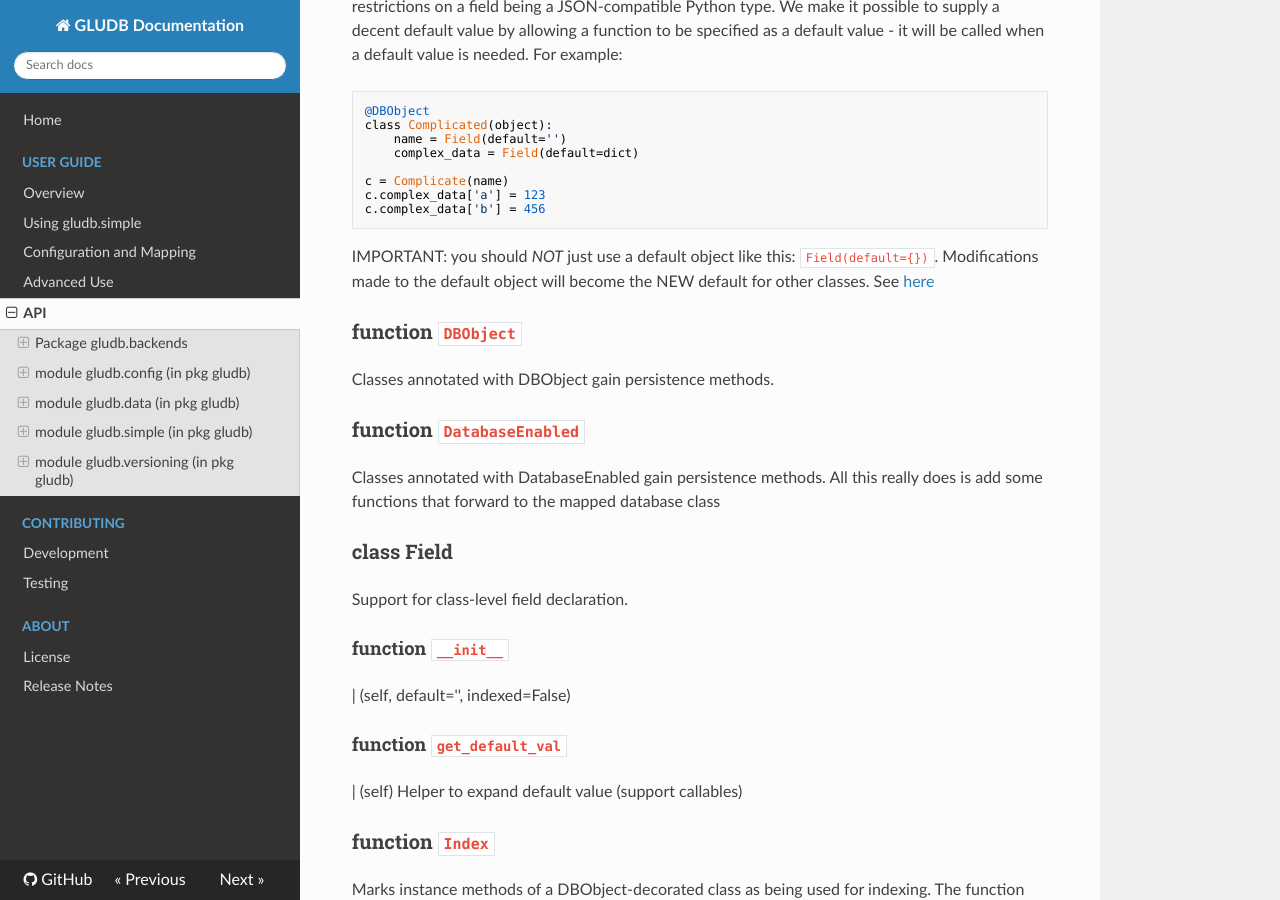
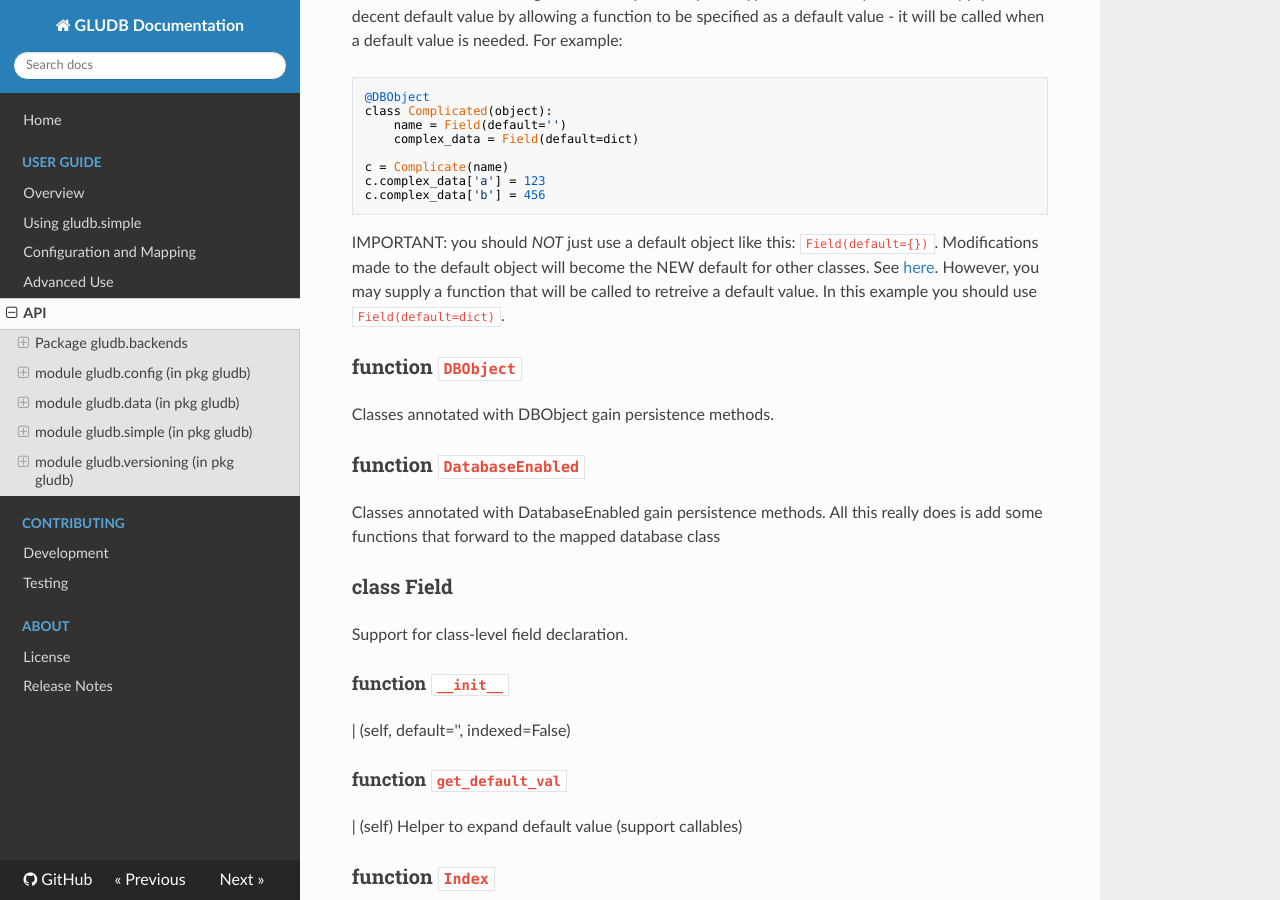
Before and after one commit to memphis-iis/GLUDB, an MkDocs documentation site: the page built from docs/api.md, in a window 1280 px wide and 900 px high, scrolled down 8653 px. Built offline with MkDocs 1.6.1, drawn with Linux system fonts in a browser that asks for light colours; nearby versions of some CDN libraries; old or Windows-style settings are respelled for this version of MkDocs.

```diff
--- a/docs/api.md
+++ b/docs/api.md
@@ -465,7 +465,6 @@
         some_field = Field()
         my_number = Field(default=42)
 
-
     d = Demo(some_field='foo', my_number=3.14)
     print(d.to_data())  # Prints a JSON representation
     d1 = Demo.from_data(d.to_data())  # Clone using persistence functions
@@ -491,7 +490,9 @@
 IMPORTANT: you should *NOT* just use a default object like this:
 `Field(default={})`. Modifications made to the default object will become the
 NEW default for other classes. See
-[here](http://effbot.org/zone/default-values.htm)
+[here](http://effbot.org/zone/default-values.htm). However, you may supply
+a function that will be called to retreive a default value. In this example
+you should use `Field(default=dict)`.
 
 ### function `DBObject`
 
```
Also changed, not shown: 1 other file.
